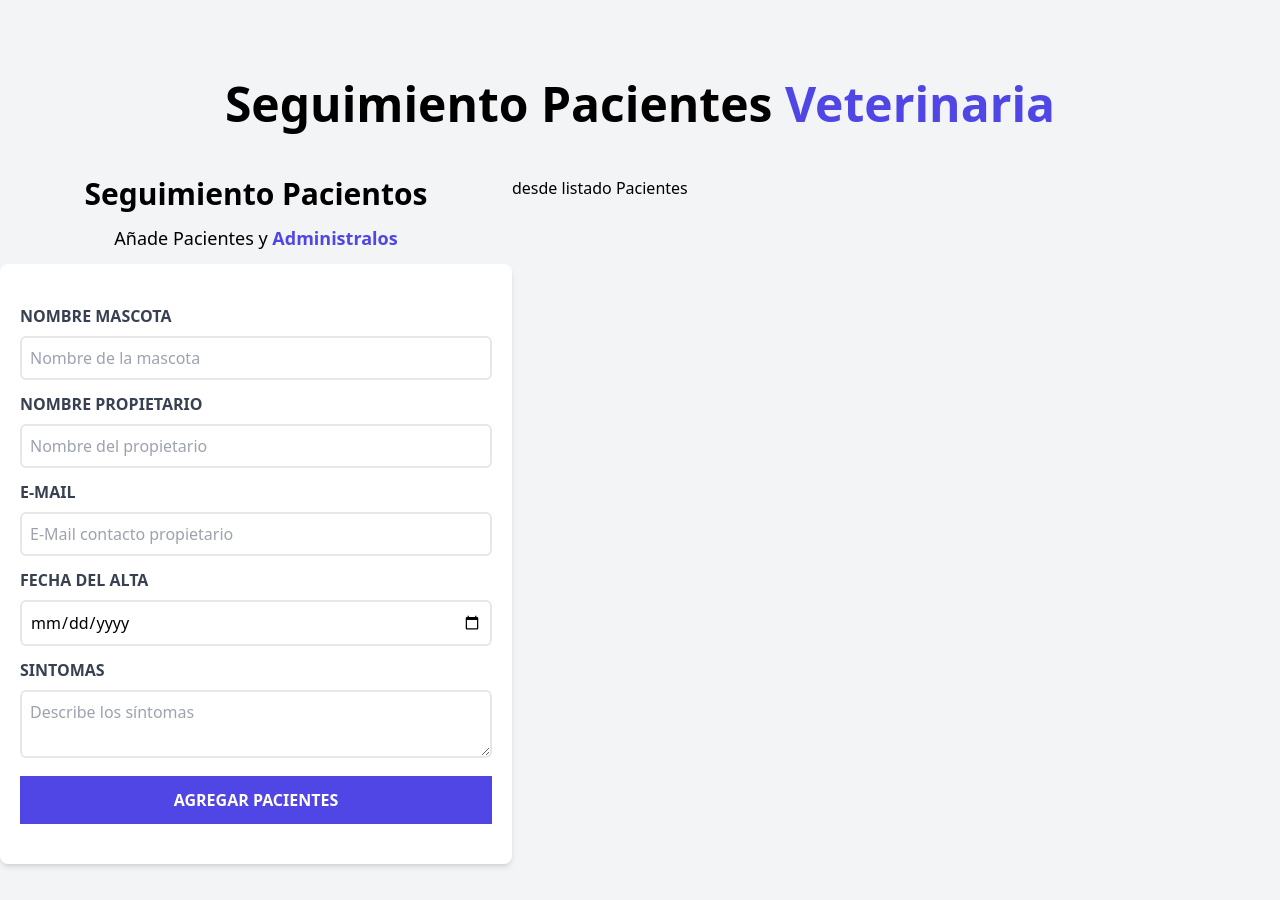
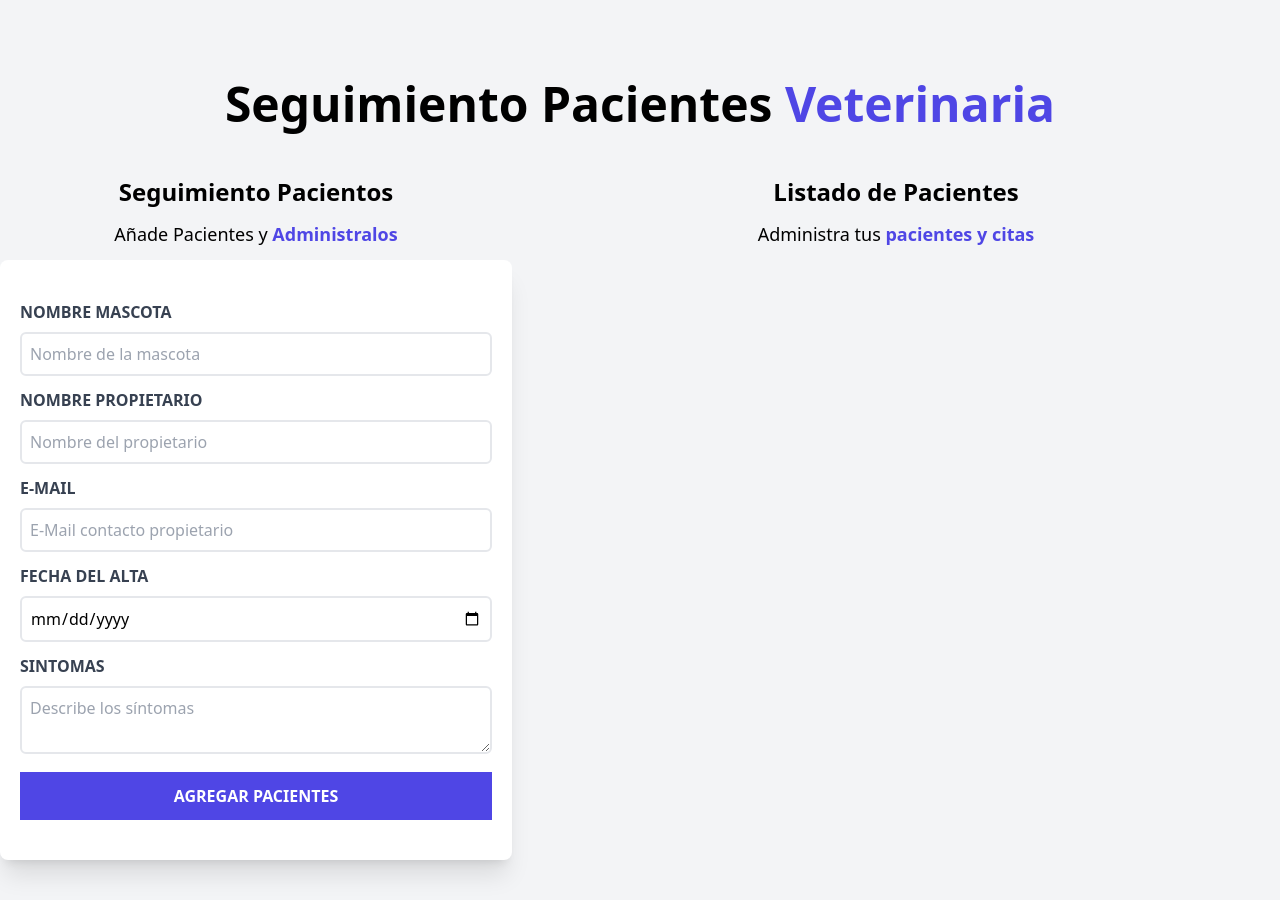
Before and after one commit to komargustavo/citas-react, a React (Vite) app: page / in a window 1280 px wide. Built offline with nearby package versions, Linux system fonts and the light colour scheme.

Commit message:
Listado de pacientes

```diff
--- a/src/components/Formulario.jsx
+++ b/src/components/Formulario.jsx
@@ -1,7 +1,7 @@
 const Formulario = () => {
   return (
     <div className="md:w-1/2 lg:w-2/5 ">
-      <h2 className="font-black text-3xl text-center ">
+      <h2 className="font-black text-2xl text-center ">
         Seguimiento Pacientos
       </h2>
       <p className="text-lg text-center mt-3 mb-3">
@@ -9,7 +9,7 @@ const Formulario = () => {
         <span className=" font-bold text-indigo-600 ">Administralos</span>
       </p>
 
-      <form className=" bg-white rounded-lg shadow-md py-10 px-5">
+      <form className=" bg-white rounded-lg shadow-xl py-10 px-5 mb-10">
         <div className="mb-3">
           <label
             htmlFor="mascota"
@@ -79,9 +79,9 @@ const Formulario = () => {
           />
         </div>
         <input
-        type="submit"
-        className="bg-indigo-600 w-full p-3 text-white uppercase font-bold"
-        value="agregar pacientes"
+          type="submit"
+          className="bg-indigo-600 w-full p-3 text-white uppercase font-bold hover:bg-indigo-700 cursor-pointer"
+          value="agregar pacientes"
         />
       </form>
     </div>
--- a/src/components/ListadoPacientes.jsx
+++ b/src/components/ListadoPacientes.jsx
@@ -1,9 +1,13 @@
-const ListadoPacientes =()=>{
-    return(
-        <div className="md:w-1/2 lg:w-3/5">
-            <h2>desde listado Pacientes</h2>
-        </div>
-    )
-}
+const ListadoPacientes = () => {
+  return (
+    <div className="md:w-1/2 lg:w-3/5">
+      <h2 className="text-center font-black text-2xl">Listado de Pacientes</h2>
+      <p className="text-lg text-center mt-3 mb-3">
+        Administra tus {""}
+        <span className="font-bold text-indigo-600">pacientes y citas</span>
+      </p>
+    </div>
+  );
+};
 
-export default ListadoPacientes
+export default ListadoPacientes;
```
